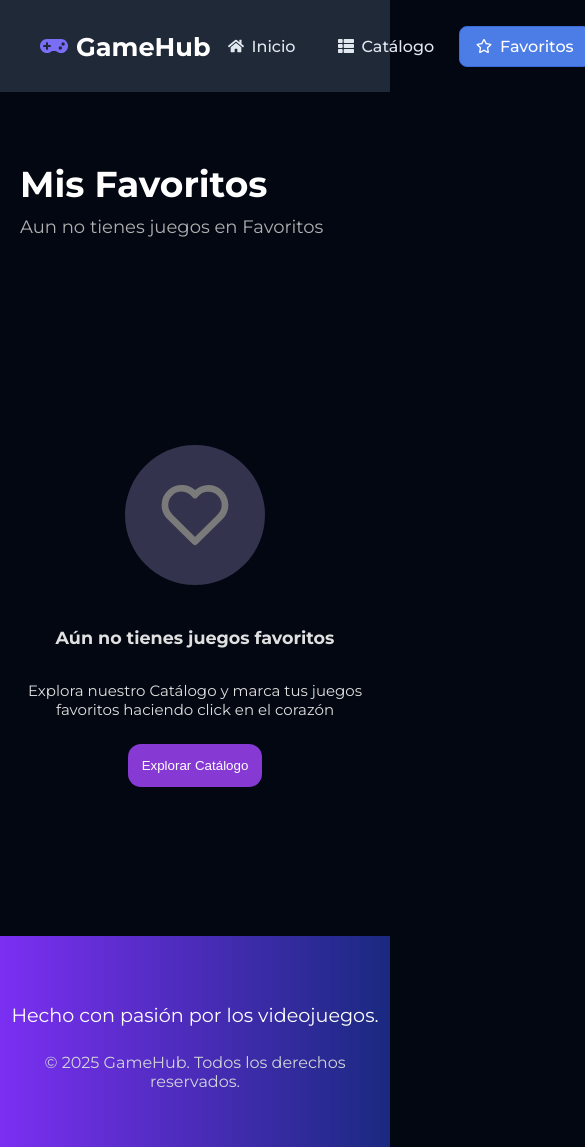
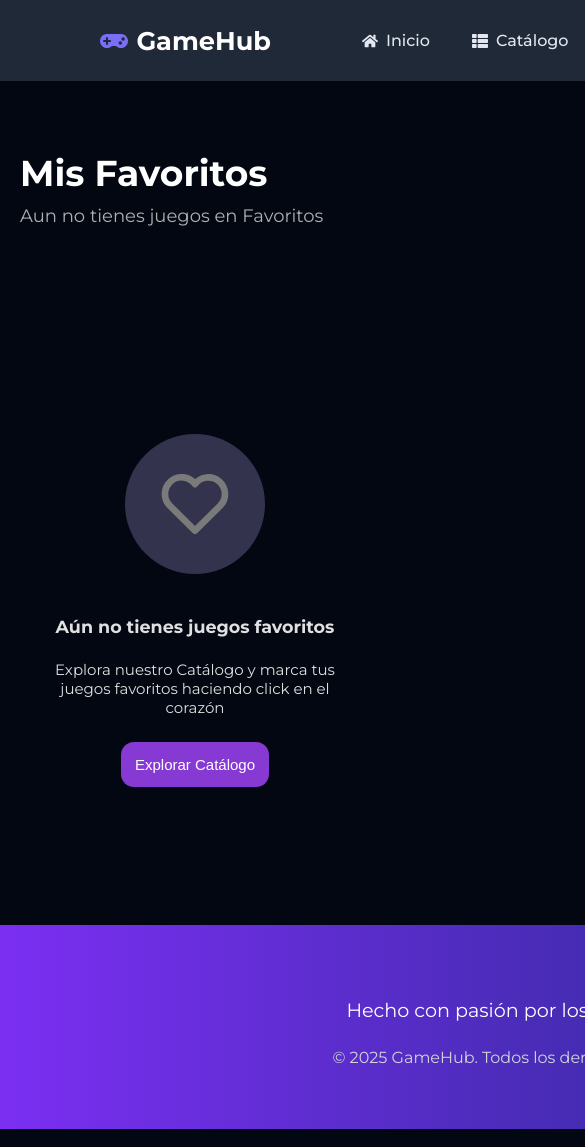
Before and after one commit to OrlandoDev17/games-web, a React (Vite) app: page /favorites in a window 390 px wide. Shown: the top 1147 px of the page, 585 px wide, since content can reach past the window. Built offline with nearby package versions, Linux system fonts and the light colour scheme.

Commit message:
boton funcional de ir a catalogo, diseño responsive y estilizado Grid para Cards

```diff
--- a/src/pages/Favorites.jsx
+++ b/src/pages/Favorites.jsx
@@ -1,5 +1,8 @@
 import FavoriteCard from "../components/FavoriteCard";
 import "../styles/FavoritePage.css";
+import "../styles/FavoriteCardsGrid.css";
+import "../styles/Footer.css";
+import "../styles/Navbar.css";
 import { useFavorites } from "../context/FavoriteContext";
 export default function Favorites() {
   const { favorites } = useFavorites();
@@ -41,8 +44,8 @@ export default function Favorites() {
               click en el corazón
             </p>
 
-            <div className="button-container">
-              <button>Explorar Catálogo</button>
+            <div>
+              <a href="/Catalogue" className="button-catalogue">Explorar Catálogo</a>
             </div>
           </div>
         </>
--- /dev/null
+++ b/src/styles/FavoriteCardsGrid.css
@@ -0,0 +1,9 @@
+.favorite-card{
+  display: grid;
+  grid-template-columns: repeat(auto-fit, minmax(256px, 1.1fr));
+  gap: 18px;
+  padding: 20px;
+  justify-items: center;
+  align-items: center;
+  width: 1014px;
+}
--- a/src/styles/FavoritePage.css
+++ b/src/styles/FavoritePage.css
@@ -58,14 +58,33 @@
 .no-favorite-page > p {
   text-align: center;
   max-width: 400px;
+  margin: 5px;
 }
 
-.button-container > button {
+.button-catalogue {
+  text-decoration: none;
+  display: flex;
+  margin: 20px;
   font-family: Sans-Serif;
   background-color: #8739d4;
   color: #ffffff;
   padding: 14px;
   border: none;
   border-radius: 13px;
-  margin: 10px;
 }
+
+.footer{
+  display: flex;
+  width: 1060px;
+  height: 100px;
+}
+
+.navbar{
+  display: grid;
+  grid-template-columns: repeat(auto-fit, minmax(256px, 1.1fr));
+  gap: 18px;
+  padding: 20px;
+  justify-items: center;
+  align-items: center;
+  width: 1030px;
+}
```
